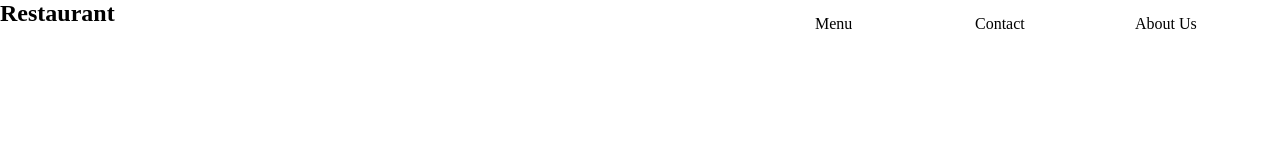
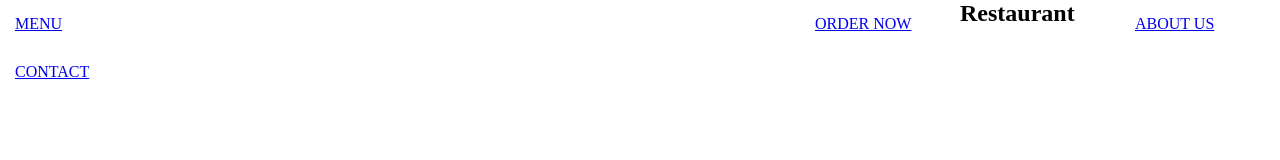
Before and after one commit to Bibraj96/Restaurant-Page, a plain HTML site: page index.html in a window 1280 px wide. Drawn offline with Linux system fonts and the light colour scheme.

Commit message:
capitalize menu items and add links to a tags

```diff
--- a/index.html
+++ b/index.html
@@ -9,10 +9,11 @@
 <body>
   <nav>
     <div id="navbar">
+      <a href="#" class="nav-item">MENU</a>
+      <a href="#" class="nav-item">ORDER NOW</a>
       <h1>Restaurant</h1>
-      <a class="nav-item">Menu</a>
-      <a class="nav-item">Contact</a>
-      <a class="nav-item">About Us</a>
+      <a href="#" class="nav-item">ABOUT US</a>
+      <a href="#" class="nav-item">CONTACT</a>
     </div>
   </nav>
 </body>
```
